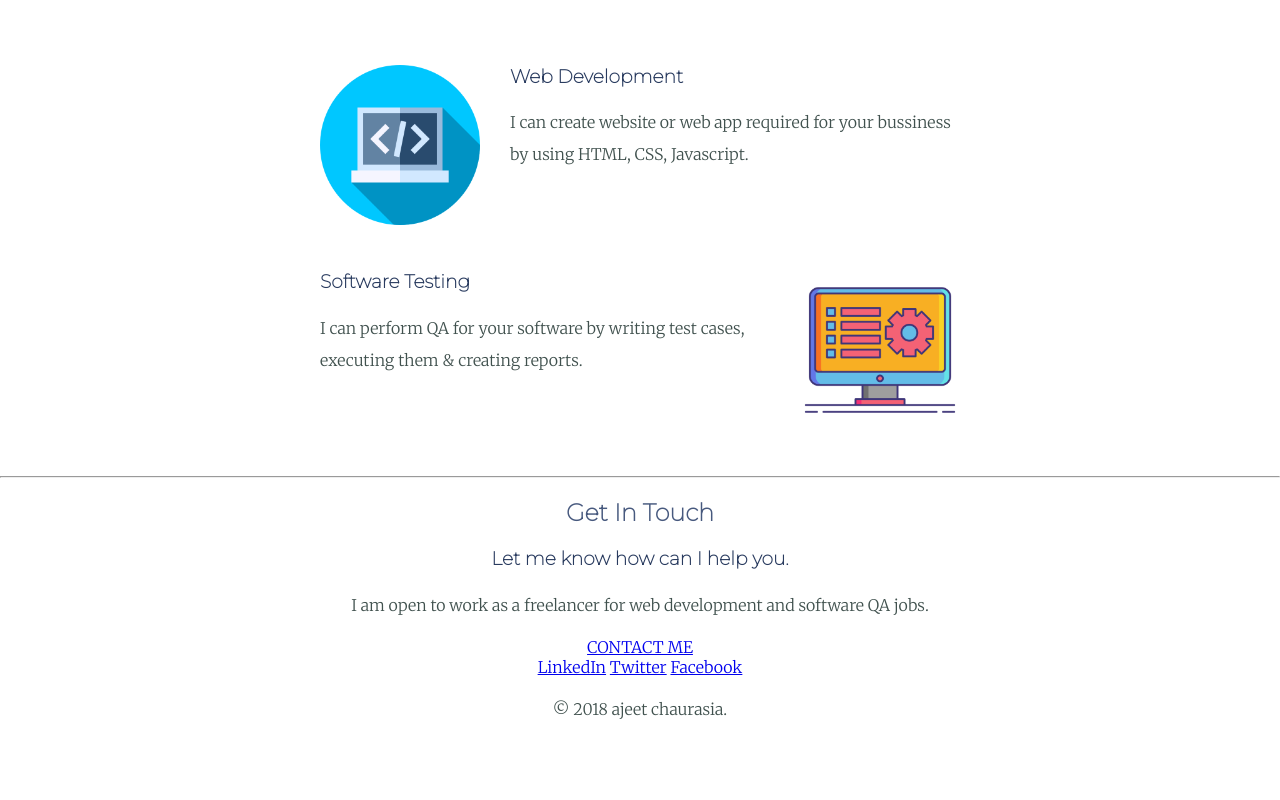
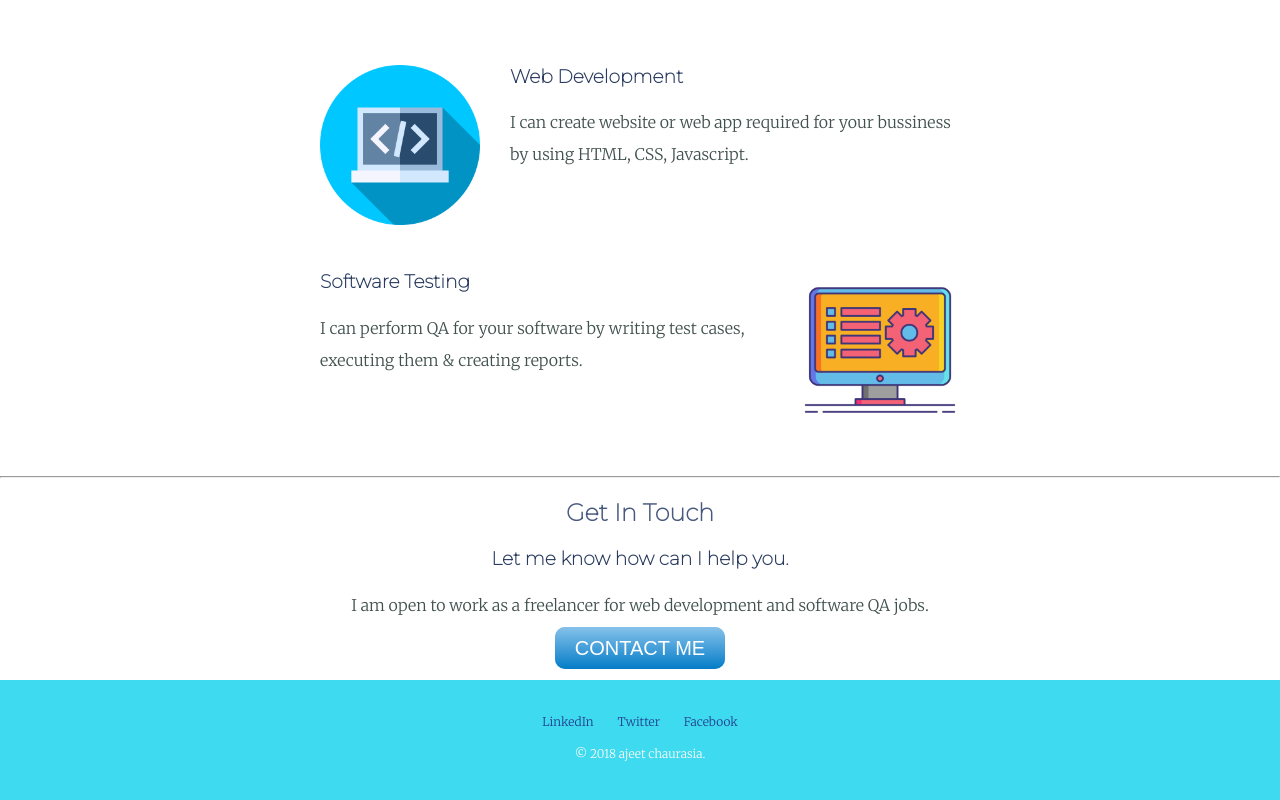
Before and after one commit to ajeetkumar955/mysite, a plain HTML site: page index.html in a window 1280 px wide. Shown: the part 1132-1932 px from the top of the page. Before the commit the page ends 1873 px from the top, so only its background shows below. Drawn offline with Linux system fonts and the light colour scheme.

Commit message:
version 1.2

```diff
--- a/index.html
+++ b/index.html
@@ -50,7 +50,7 @@
       <a class="footer-link" href="https://www.linkedin.com/in/ajeet-chaurasia-728189146/">LinkedIn</a>
       <a class="footer-link" href="https://twitter.com/ajeetkumar955">Twitter</a>
       <a class="footer-link" href="https://www.facebook.com/ajeetkumar955">Facebook</a>
-      <p>© 2018 ajeet chaurasia.</p>
+      <p class="copyright">© 2018 ajeet chaurasia.</p>
     </div>
 
   </body>
--- a/styles.css
+++ b/styles.css
@@ -74,3 +74,52 @@ margin-left: 30px;
 p{
   line-height: 2;
 }
+
+.btn {
+  background: #86c2eb;
+  background-image: -webkit-linear-gradient(top, #86c2eb, #047cc7);
+  background-image: -moz-linear-gradient(top, #86c2eb, #047cc7);
+  background-image: -ms-linear-gradient(top, #86c2eb, #047cc7);
+  background-image: -o-linear-gradient(top, #86c2eb, #047cc7);
+  background-image: linear-gradient(to bottom, #86c2eb, #047cc7);
+  -webkit-border-radius: 10;
+  -moz-border-radius: 10;
+  border-radius: 10px;
+  font-family: Arial;
+  color: #ffffff;
+  font-size: 20px;
+  padding: 10px 20px 10px 20px;
+  text-decoration: none;
+}
+
+.btn:hover {
+  background: #9ecdeb;
+  background-image: -webkit-linear-gradient(top, #9ecdeb, #90a8b8);
+  background-image: -moz-linear-gradient(top, #9ecdeb, #90a8b8);
+  background-image: -ms-linear-gradient(top, #9ecdeb, #90a8b8);
+  background-image: -o-linear-gradient(top, #9ecdeb, #90a8b8);
+  background-image: linear-gradient(to bottom, #9ecdeb, #90a8b8);
+  text-decoration: none;
+}
+
+.bottom-container{
+  background-color: #3edbf0;
+  margin: 20px auto -10px;
+  padding: 30px;
+}
+
+a{
+  text-decoration: none;
+  color: #233e8b;
+  margin: 10px;
+  font-size: .75rem;
+}
+
+a:hover{
+  color: #fdfaf6
+}
+
+.copyright{
+  font-size: 0.75rem;
+  color: #fdfaf6;
+}
```
